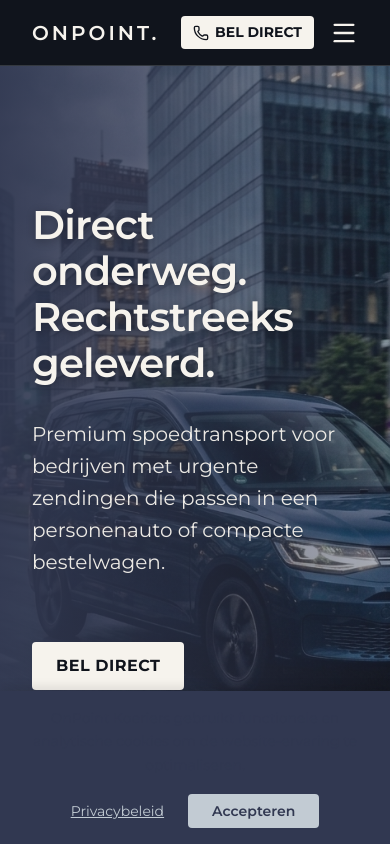
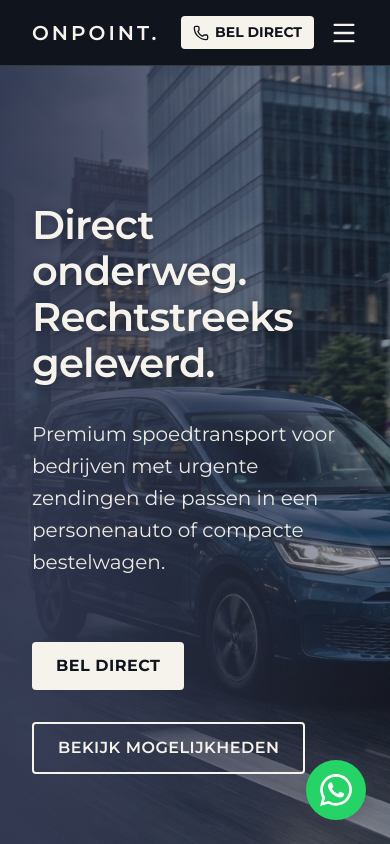
Before and after one commit to bibicloon/onpoint, a Next.js app: page / in a window 390 px wide. Shown: the top 844 px of the page. Built offline with nearby package versions, Linux system fonts and the light colour scheme.

Commit message:
chore: remove cookie banner for cleaner mobile UX

```diff
--- a/src/app/layout.tsx
+++ b/src/app/layout.tsx
@@ -3,7 +3,6 @@ import { Montserrat } from 'next/font/google';
 import './globals.css';
 import Header from '@/components/Header/Header';
 import Footer from '@/components/Footer/Footer';
-import CookieBanner from '@/components/CookieBanner/CookieBanner';
 
 const montserrat = Montserrat({
   subsets: ['latin'],
@@ -44,7 +43,6 @@ export default function RootLayout({
         <Header />
         {children}
         <Footer />
-        <CookieBanner />
         <a
           href="https://wa.me/31630037257"
           target="_blank"
```
